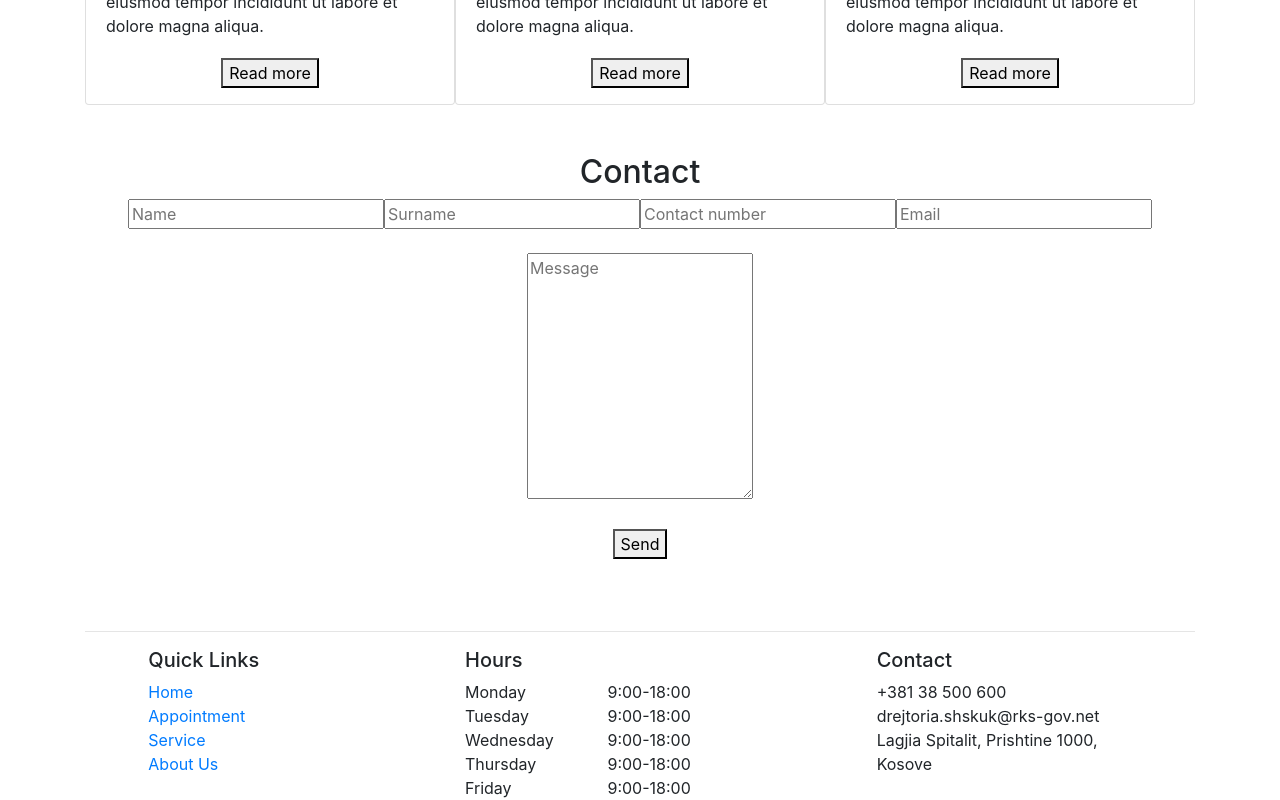
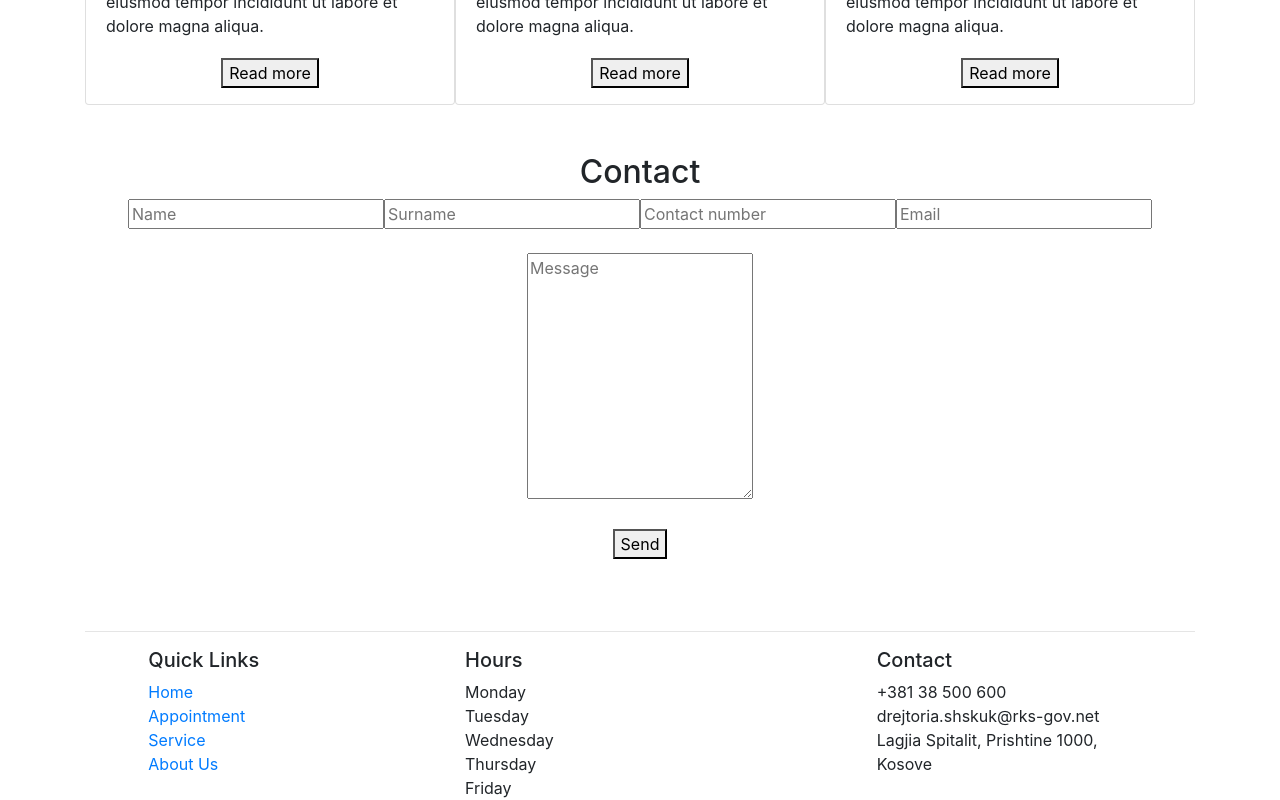
Before and after one commit to anilaavdylii/HMS-frontend, a React (Create React App) app: page / in a window 1280 px wide. Shown: the part 1071-1871 px from the top of the page. Built offline with nearby package versions, Linux system fonts and the light colour scheme.

Commit message:
fixed the schedules in tthe folder

```diff
--- a/src/Components/Footer.jsx
+++ b/src/Components/Footer.jsx
@@ -23,13 +23,6 @@ export default function Footer() {
 							<div>Thursday</div>
 							<div>Friday</div>
 						</div>
-						<div className="col">
-							<div>9:00-18:00</div>
-							<div>9:00-18:00</div>
-							<div>9:00-18:00</div>
-							<div>9:00-18:00</div>
-							<div>9:00-18:00</div>
-						</div>
 					</div>
 				</div>
 				<div className="col-3">
```
